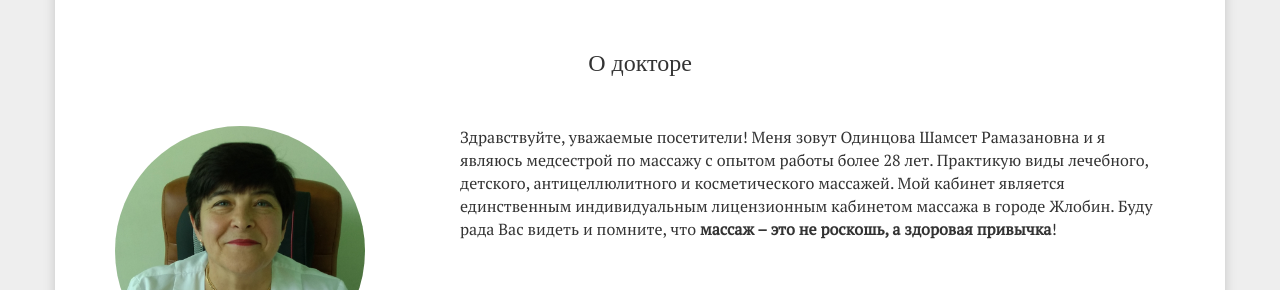
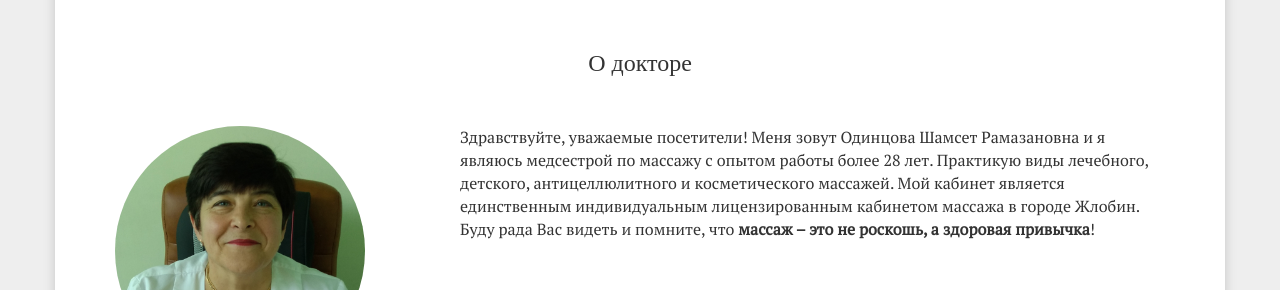
Before and after one commit to aailyin/aailyin.github.io, a website built with webpack: page index.html in a window 1280 px wide. Shown: the part 1100-1390 px from the top of the page. Built offline with nearby package versions, Linux system fonts and the light colour scheme; a web font is replaced by a local one.

Commit message:
fixed html spelling

```diff
--- a/index.html
+++ b/index.html
@@ -4,7 +4,7 @@
     <meta charset="UTF-8">
     <meta http-equiv="X-UA-Compatible" content="IE=edge">
     <meta name="description" content="Массажный кабинет Одинцовой Ш.Р. в г.Жлобине предоставляет лечебный, антицеллюлитный, детский и другие виды массажа. Телефон: +375 29 176 73 21">
-    <meta name="Keywords" content="Массаж, индивидульный массаж, массаж спины, массаж тела, массаж в Жлобине, массажный кабинет, кабинет массажа, Жлобин, лечебный массаж, антицеллюлитный массаж, детский массаж, Ледовый дворец">
+    <meta name="Keywords" content="Массаж, массаж жлобин, индивидульный массаж, массаж спины, массаж тела, массаж в Жлобине, массажный кабинет, кабинет массажа, Жлобин, лечебный массаж, антицеллюлитный массаж, детский массаж, Ледовый дворец">
     <meta name="viewport" content="width=device-width, initial-scale=1">
     <title>Массажный кабинет Одинцовой Ш.Р.</title>
     <link href="https://fonts.googleapis.com/css?family=Pattaya|PT+Serif" rel="stylesheet">
@@ -102,7 +102,7 @@
                     <p>
                         Здравствуйте, уважаемые посетители! Меня зовут Одинцова Шамсет Рамазановна и я являюсь
                         медсестрой по массажу с опытом работы более 28 лет. Практикую виды лечебного, детского,
-                        антицеллюлитного и косметического массажей. Мой кабинет является единственным индивидуальным лицензионным кабинетом
+                        антицеллюлитного и косметического массажей. Мой кабинет является единственным индивидуальным лицензированным кабинетом
                         массажа в городе Жлобин. Буду рада Вас видеть и помните, что <strong>массаж – это не роскошь, а здоровая привычка</strong>!
                     </p>
                     <div class="certificates">
```
